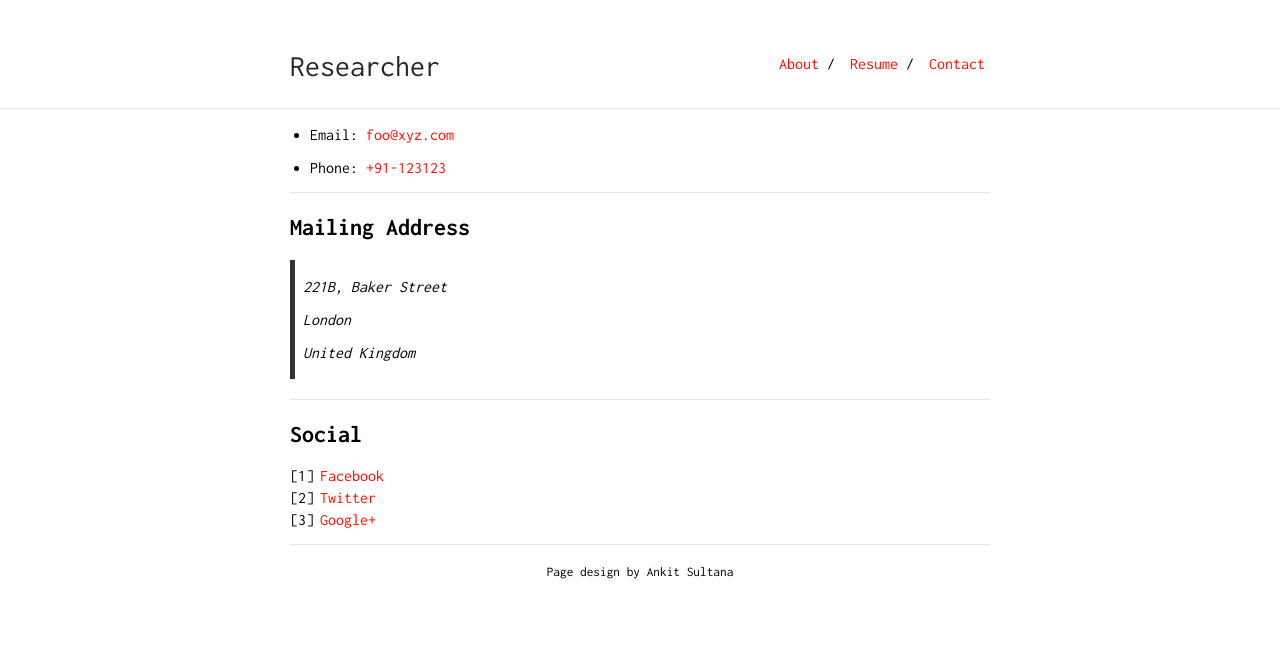
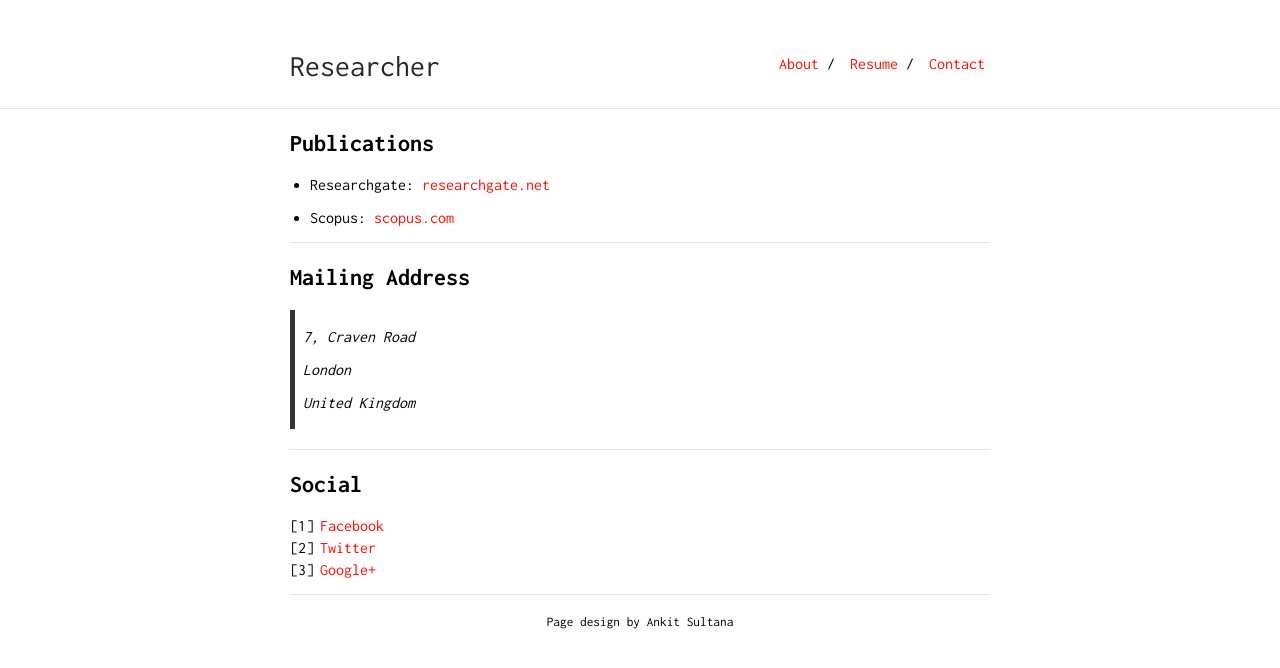
Before and after one commit to johndef64/johndef64.github.io, a Jekyll site: the page built from publications.md, in a window 1280 px wide. Shown: the top 668 px of the page. Built offline with Jekyll 4.4.1, drawn with Linux system fonts in a browser that asks for light colours; our own code applies the rules of GitHub Pages for plain Markdown files.

Commit message:
Update publications.md

```diff
--- a/publications.md
+++ b/publications.md
@@ -3,15 +3,21 @@ layout: default
 is_contact: true
 ---
 
-* Email: [foo@xyz.com](mailto:foo@xyz.com)
 
-* Phone: [+91-123123](tel:+91-123123)
+## Publications
+<!--
+1. F.Bar, J.Doe: Effects of having a placeholder of a name
+2. S.Holmes, J.Watson: Consequences of living with a sociopath in London
+-->
+* Researchgate: [researchgate.net](https://www.researchgate.net/profile/Giovanni-Maria-De-Filippis/research)
+
+* Scopus: [scopus.com](https://www.scopus.com/authid/detail.uri?authorId=58613393100)
 
 ---
 
 ## Mailing Address
 
-> 221B, Baker Street
+> 7, Craven Road
 >
 > London
 >
```
